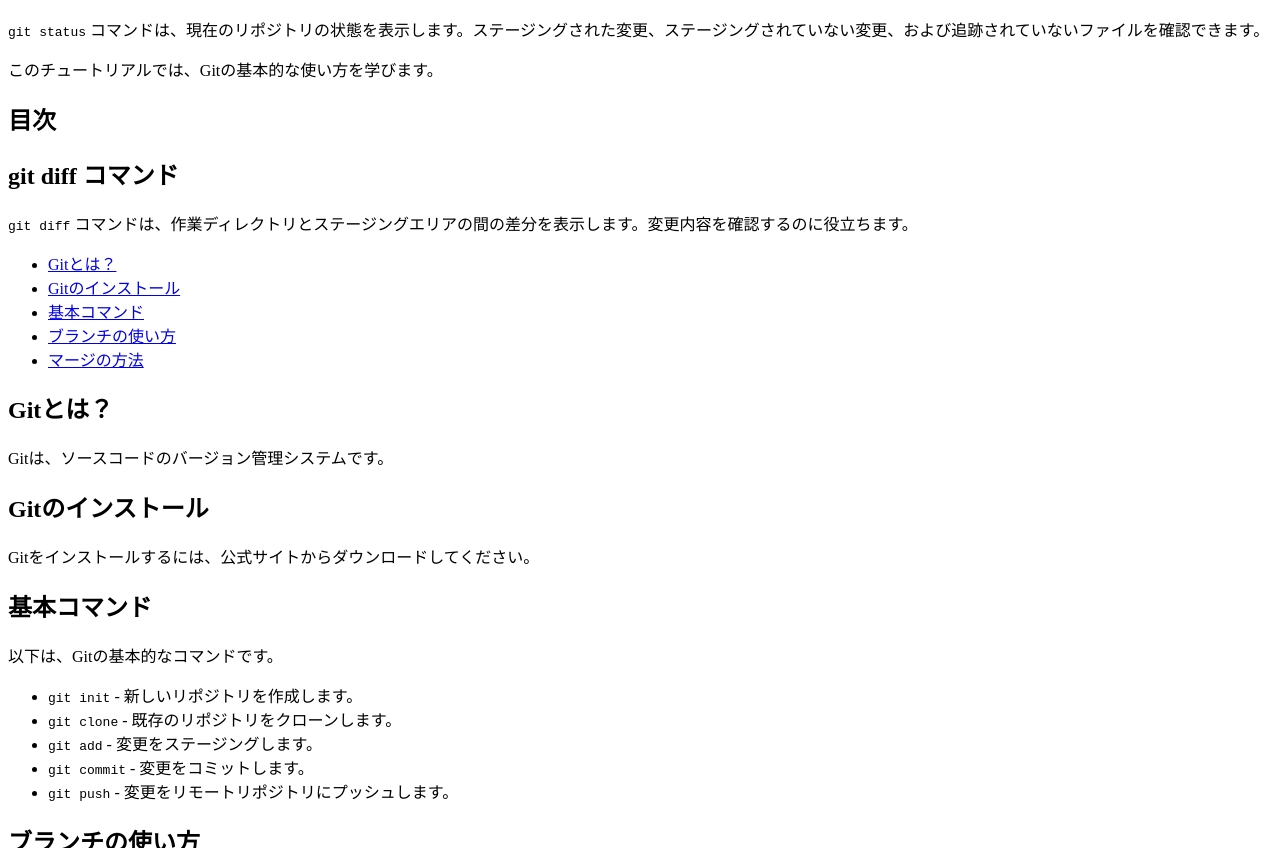
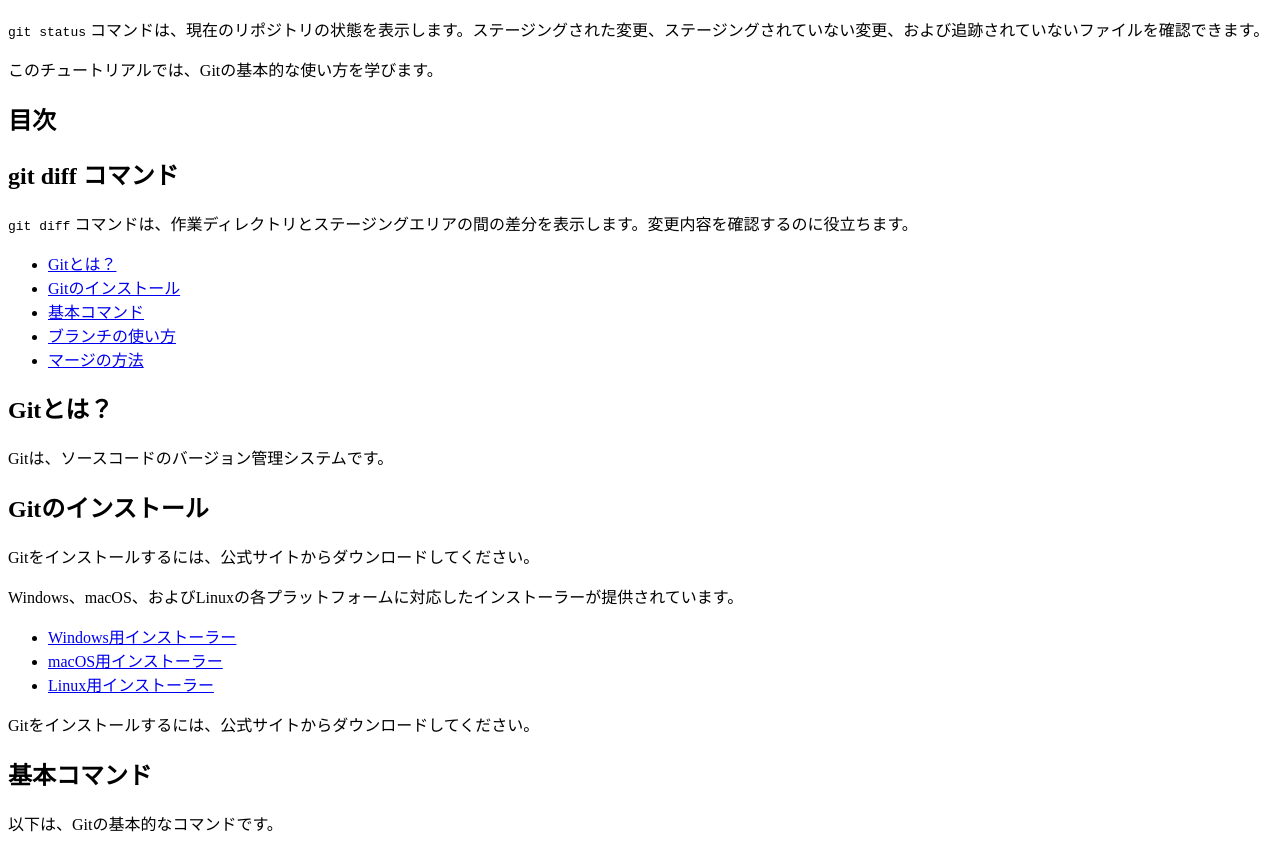
Before and after one commit to shota-0712/git_tutorial, a plain HTML site: page index.html in a window 1280 px wide. Shown: the part 127-975 px from the top of the page. Drawn offline with Linux system fonts and the light colour scheme.

Commit message:
いろいろ追加してみた

```diff
--- a/index.html
+++ b/index.html
@@ -26,6 +26,13 @@
 
     <h2 id="installation">Gitのインストール</h2>
     <p>Gitをインストールするには、公式サイトからダウンロードしてください。</p>
+    <p>Windows、macOS、およびLinuxの各プラットフォームに対応したインストーラーが提供されています。</p>
+    <ul>
+        <li><a href="https://git-scm.com/download/win">Windows用インストーラー</a></li>
+        <li><a href="https://git-scm.com/download/mac">macOS用インストーラー</a></li>
+        <li><a href="https://git-scm.com/download/linux">Linux用インストーラー</a></li>
+    </ul>
+    <p>Gitをインストールするには、公式サイトからダウンロードしてください。</p>
 
     <h2 id="basic-commands">基本コマンド</h2>
     <p>以下は、Gitの基本的なコマンドです。</p>
```
